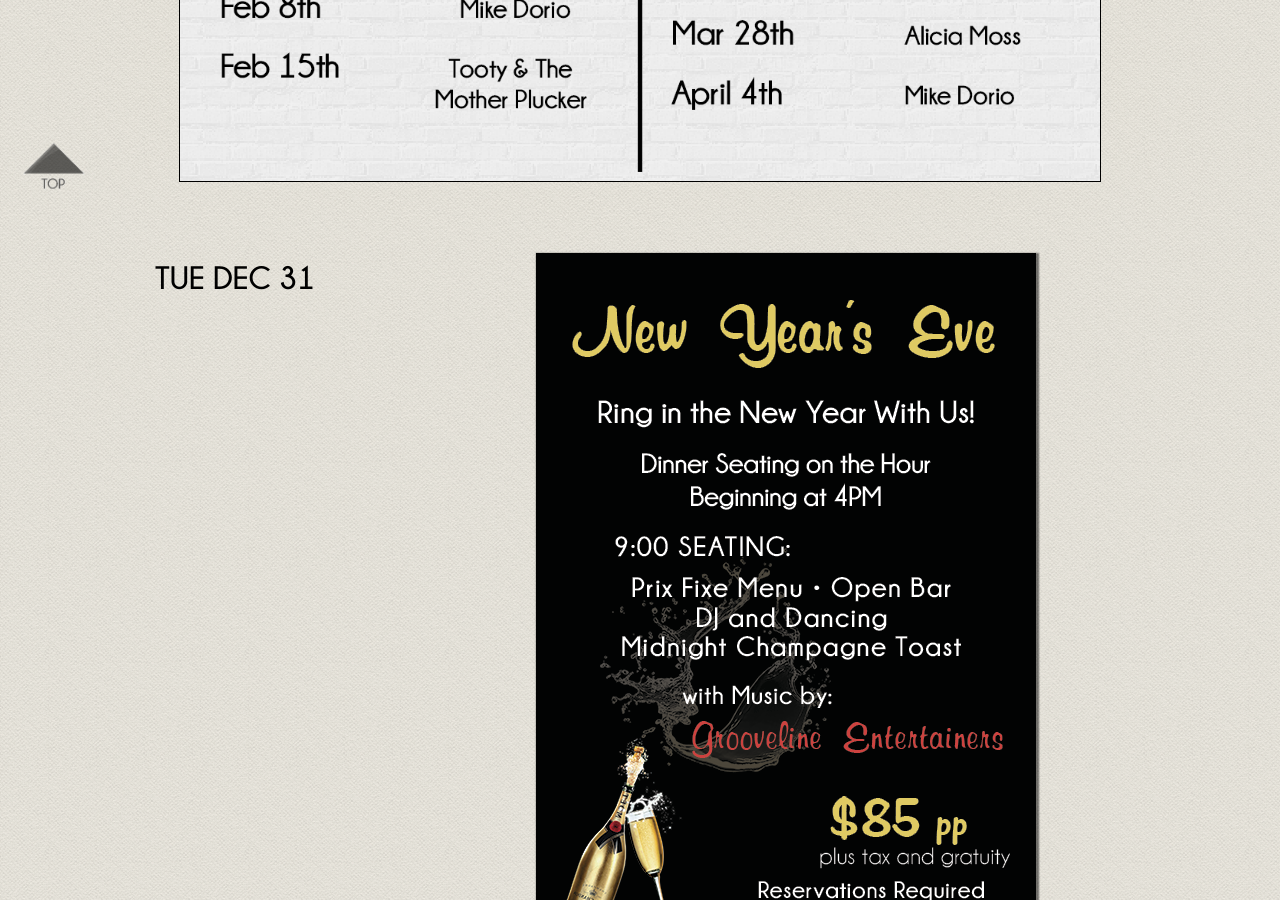
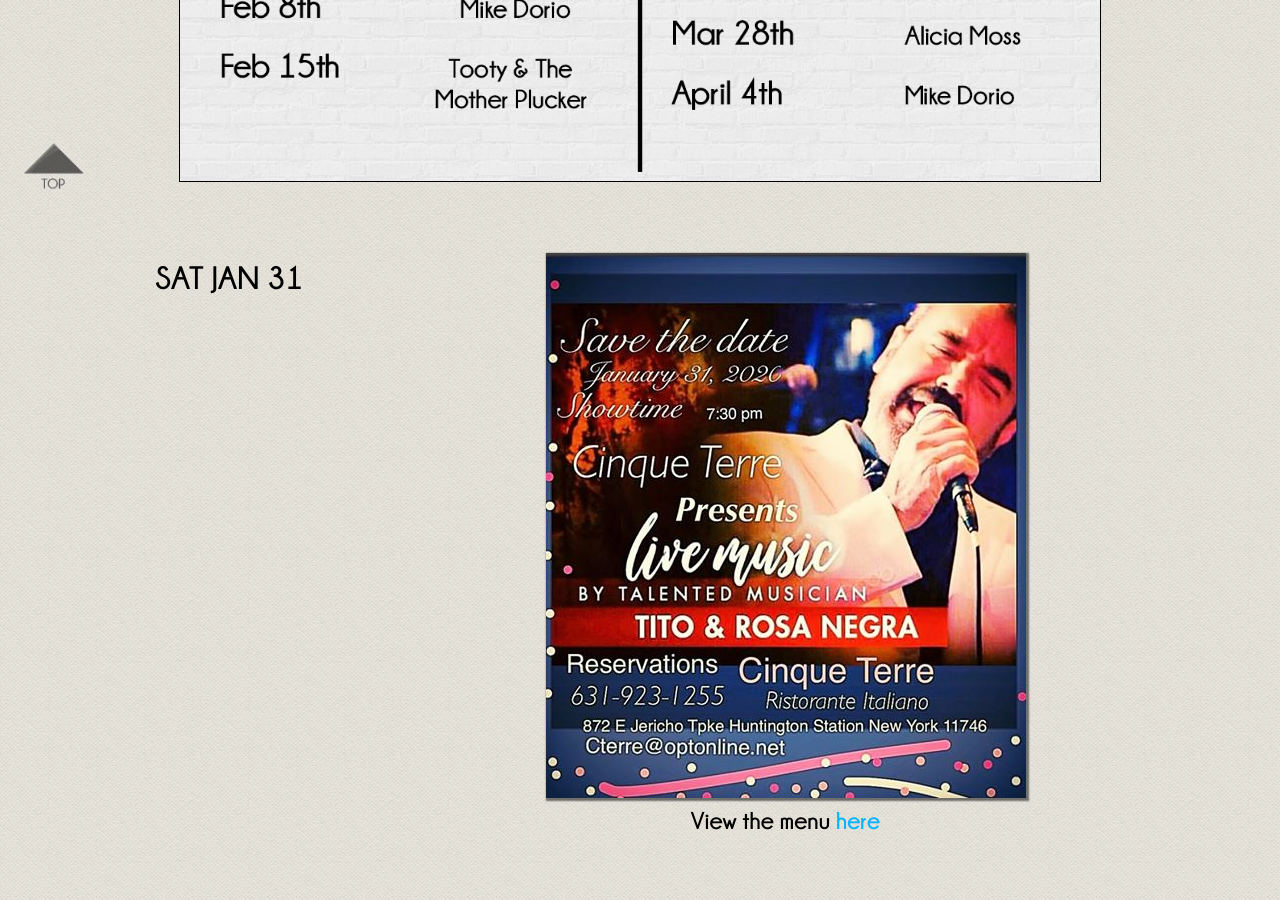
Before and after one commit to cinqueterreli/cinqueterre.github.io, a Jekyll site: the page built from upcoming-events.html, in a window 1280 px wide and 900 px high, scrolled down 835 px. Built offline with Jekyll 4.4.1, drawn with Linux system fonts in a browser that asks for light colours; nearby versions of some CDN libraries.

Commit message:
makea da changes

```diff
--- a/upcoming-events.html
+++ b/upcoming-events.html
@@ -18,11 +18,11 @@
 
 <div class="event-entry">
 	<div class="event-date">
-	TUE DEC 31
+	SAT JAN 31
 	</div>
 	<div class="event">
-	<img class="event-flyer" src="/images/New-Year's-Eve-Flyer.png">
-	<h3>View the menu <a href="/New Year's Eve.pdf" target="_blank" style="color:#07B5FF;">here</a></h3>
+	<img class="event-flyer" src="/images/titoBFlyer.jpg">
+	<h3>View the menu <a href="/eventmenu.pdf" target="_blank" style="color:#07B5FF;">here</a></h3>
 </div>
 	</div>
 	</div>
```
Also changed, not shown: images/titoBFlyer.jpg (added), 1 other file.
